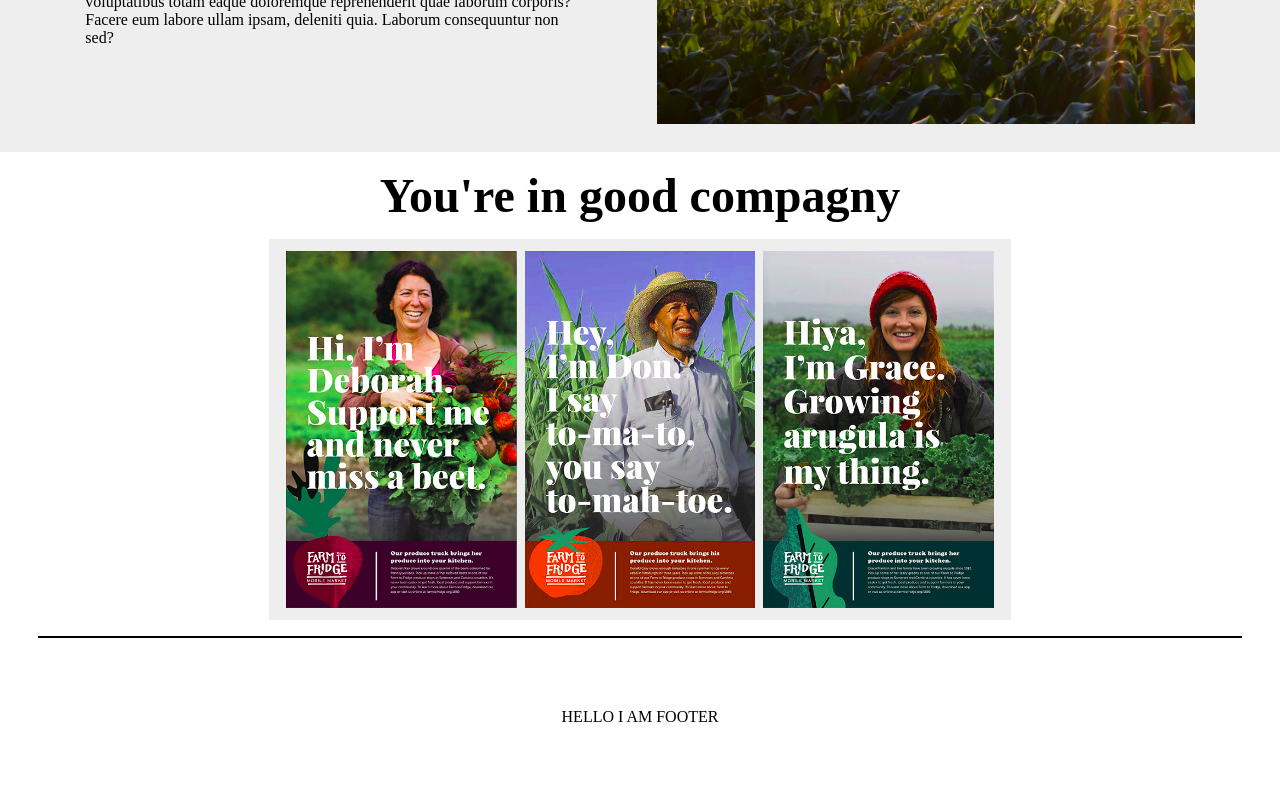
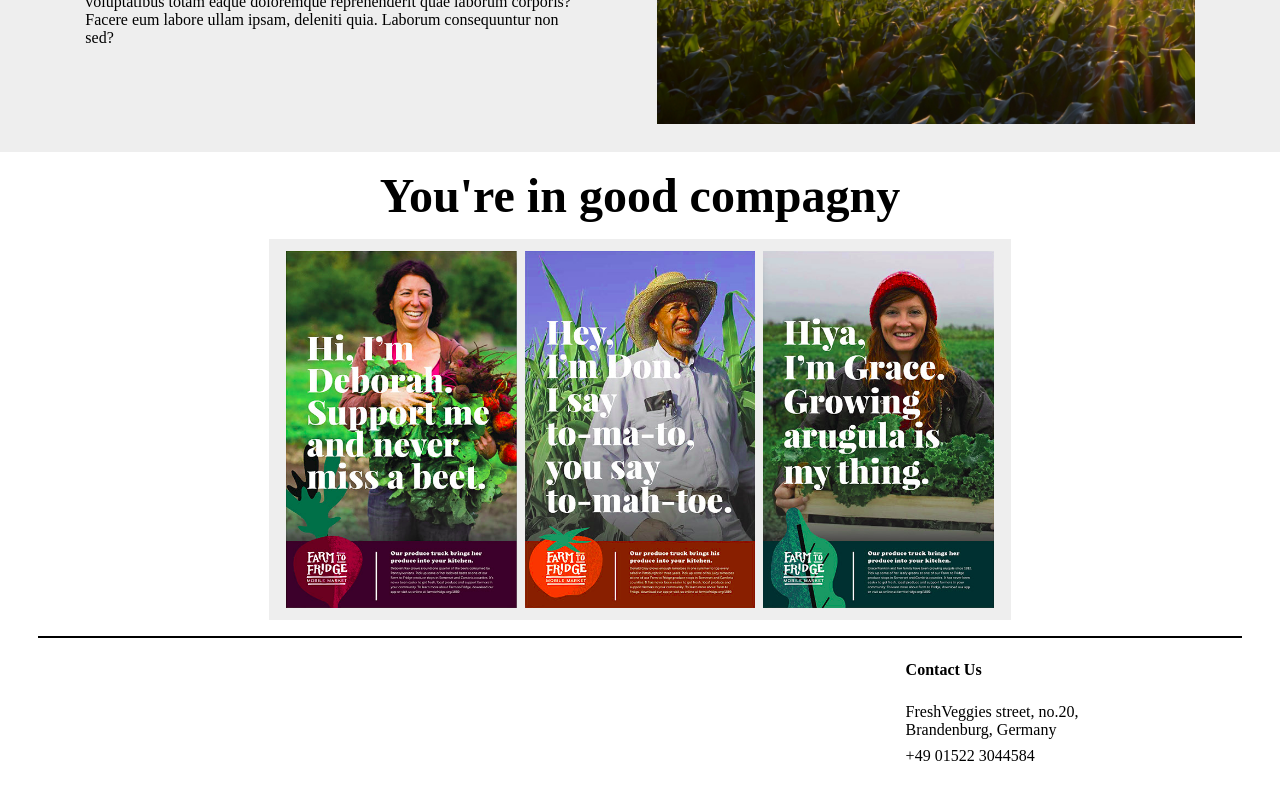
Before and after one commit to bidodev/mern-fresh-veggies, a React (Create React App) app in the folder client/: page / in a window 1280 px wide. Shown: the part 1514-2314 px from the top of the page. Built offline with nearby package versions, Linux system fonts and the light colour scheme.

Commit message:
footer completed

```diff
--- a/client/src/components/footer/footer.component.jsx
+++ b/client/src/components/footer/footer.component.jsx
@@ -5,7 +5,11 @@ import './footer.styles.scss';
 const Footer = () => {
   return (
     <footer className="footer">
-      <div className="placeholder">HELLO I AM FOOTER</div>
+      <div className="placeholder">
+        <p>Contact Us</p>
+        <p>FreshVeggies street, no.20, Brandenburg, Germany </p>
+        <p>+49 01522 3044584 </p>
+      </div>
     </footer>
   );
 };
--- a/client/src/components/footer/footer.styles.scss
+++ b/client/src/components/footer/footer.styles.scss
@@ -4,12 +4,20 @@ footer {
   height: 20vh;
   margin: 2vh 3vw;
   border-top: 2px solid $color__black;
+  display: flex;
+  justify-content: flex-end;
+  align-items: center;
 
   .placeholder {
-    width: 100%;
-    height: 100%;
-    display: flex;
-    align-items: center;
-    justify-content: center;
+    width: 13rem;
+    height: fit-content;
+    margin-right: 10vw;
+    p {
+      margin-bottom: 1vh;
+      &:first-of-type {
+        margin-bottom: 3vh;
+        font-weight: bold;
+      }
+    }
   }
 }
```
